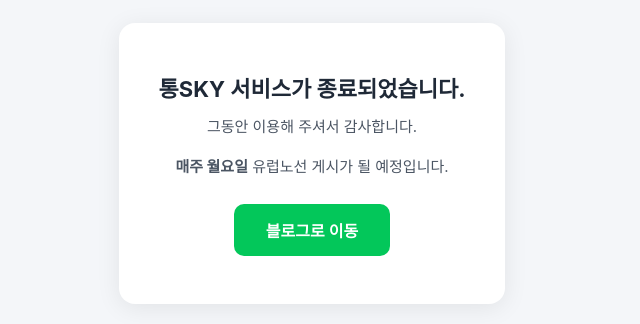
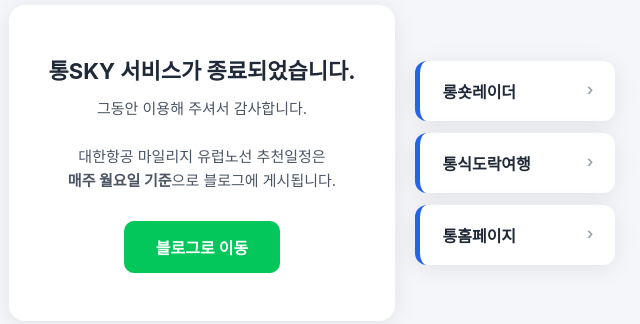
Before and after one commit to bong40101-prog/bong40101-prog.github.io, a plain HTML site: page tong-sky-data/index.html in a window 1280 px wide. Shown: the part 237-561 px from the top of the page, without its empty margins (328-968 px from the left). Drawn offline with Linux system fonts and the light colour scheme.

Commit message:
Update notice wording and add site links

```diff
--- a/tong-sky-data/index.html
+++ b/tong-sky-data/index.html
@@ -7,18 +7,31 @@
 <title>서비스 종료 안내</title>
 <style>
   body{margin:0;min-height:100vh;display:flex;align-items:center;justify-content:center;background:#f4f6f9;font-family:-apple-system,"Malgun Gothic","Apple SD Gothic Neo",sans-serif;color:#1f2937}
-  .card{background:#fff;border-radius:16px;box-shadow:0 4px 24px rgba(0,0,0,.08);padding:48px 40px;text-align:center;max-width:420px;margin:24px}
+  .wrap{display:flex;gap:20px;align-items:stretch;margin:24px;flex-wrap:wrap;justify-content:center}
+  .card{background:#fff;border-radius:16px;box-shadow:0 4px 24px rgba(0,0,0,.08);padding:48px 40px;text-align:center;max-width:420px}
   h1{font-size:22px;margin:0 0 12px}
-  p{font-size:15px;color:#4b5563;margin:0 0 28px}
-  a{display:inline-block;background:#03c75a;color:#fff;text-decoration:none;font-weight:600;padding:14px 32px;border-radius:10px}
-  a:hover{background:#02b350}
+  p{font-size:15px;color:#4b5563;margin:0 0 28px;line-height:1.6}
+  .blog{display:inline-block;background:#03c75a;color:#fff;text-decoration:none;font-weight:600;padding:14px 32px;border-radius:10px}
+  .blog:hover{background:#02b350}
+  .links{display:flex;flex-direction:column;gap:12px;justify-content:center;min-width:200px}
+  .links a{display:block;background:#fff;color:#1f2937;text-decoration:none;font-weight:600;padding:18px 22px;border-radius:12px;box-shadow:0 4px 24px rgba(0,0,0,.08);border-left:5px solid #2563eb}
+  .links a:hover{background:#eef2ff}
+  .links a span{float:right;color:#9ca3af}
+  @media (max-width:700px){.links{width:100%;max-width:420px}}
 </style>
 </head>
 <body>
-<div class="card">
-  <h1>통SKY 서비스가 종료되었습니다.</h1>
-  <p>그동안 이용해 주셔서 감사합니다.<br><br><b>매주 월요일</b> 유럽노선 게시가 될 예정입니다.</p>
-  <a href="https://blog.naver.com/PostList.naver?blogId=mkj2449&amp;from=postList&amp;categoryNo=12">블로그로 이동</a>
+<div class="wrap">
+  <div class="card">
+    <h1>통SKY 서비스가 종료되었습니다.</h1>
+    <p>그동안 이용해 주셔서 감사합니다.<br><br>대한항공 마일리지 유럽노선 추천일정은<br><b>매주 월요일 기준</b>으로 블로그에 게시됩니다.</p>
+    <a class="blog" href="https://blog.naver.com/PostList.naver?blogId=mkj2449&amp;from=postList&amp;categoryNo=12">블로그로 이동</a>
+  </div>
+  <div class="links">
+    <a href="https://korea-futures-cloudflare.pages.dev/">롱숏레이더 <span>›</span></a>
+    <a href="https://food.tongapp.co.kr/">통식도락여행 <span>›</span></a>
+    <a href="https://tongapp.co.kr/">통홈페이지 <span>›</span></a>
+  </div>
 </div>
 </body>
 </html>
```
